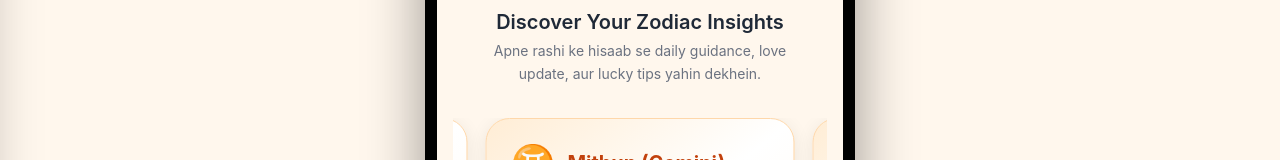
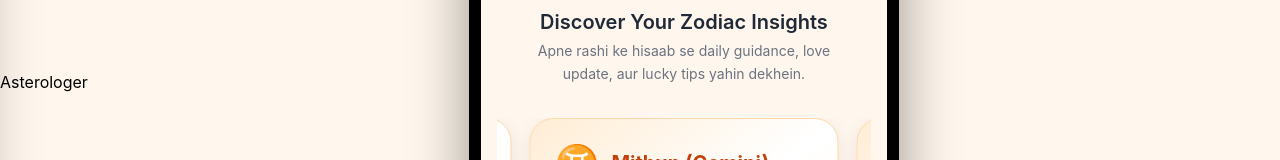
Before and after one commit to abhi01978/AsteroGuru, a website: page public/index.html in a window 1280 px wide. Shown: the part 348-508 px from the top of the page. Drawn offline with nearby package versions, Linux system fonts and the light colour scheme; no server answers.

Commit message:
Update index.html

```diff
--- a/public/index.html
+++ b/public/index.html
@@ -25,6 +25,7 @@
 
 </head>
 <body class="flex justify-center items-center min-h-screen bg-orange-50">
+<a href="https://asteroguru.onrender.com/astrologer">Asterologer</a>
 
   <!-- Overlay -->
   <div id="overlay" class="fixed inset-0 bg-black/60 hidden z-[9998]"></div>
```
